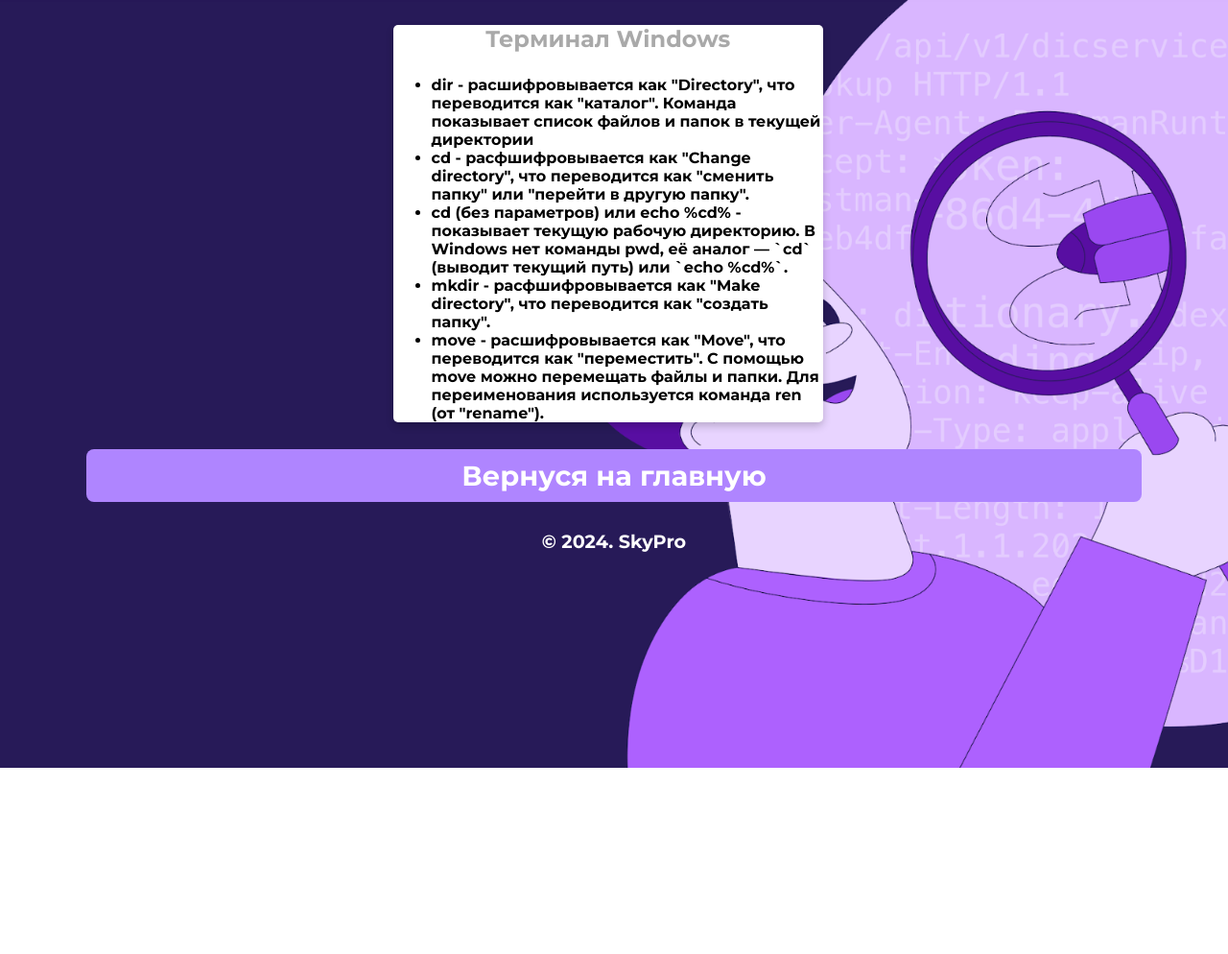
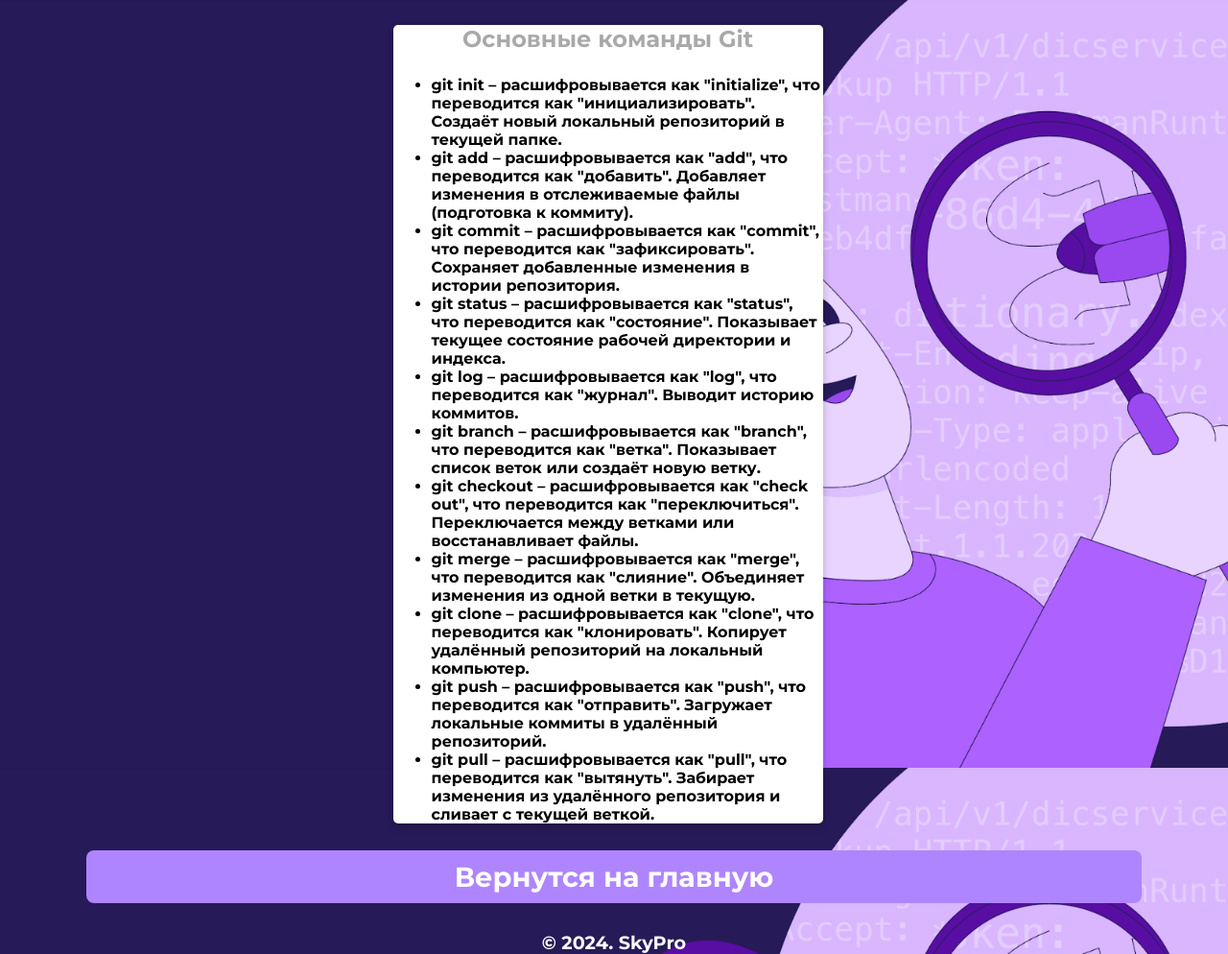
Before and after one commit to Sanaurova/calculator_app, a plain HTML site: page html/git.html in a window 1280 px wide. Shown: the whole page at 96% size. Before the commit the page ends 800 px from the top, so only its background shows below. Drawn offline with Linux system fonts and the light colour scheme.

Commit message:
fifth commit

```diff
--- a/html/git.html
+++ b/html/git.html
@@ -12,19 +12,25 @@
    <body>
       <!--Card-->
       <div class="card">
-         <p class="subtitle">Терминал Windows</p>
+         <p class="subtitle">Основные команды Git</p>
           <ul>
-            <li>dir - расшифровывается как "Directory", что переводится как "каталог". Команда показывает список файлов и папок в текущей директории</li>
-            <li>cd - расфшифровывается как "Change directory", что переводится как "сменить папку" или "перейти в другую папку".</li>
-            <li>cd (без параметров) или echo %cd% - показывает текущую рабочую директорию. В Windows нет команды pwd, её аналог — `cd` (выводит текущий путь) или `echo %cd%`.</li>
-            <li>mkdir - расфшифровывается как "Make directory", что переводится как "создать папку".</li>
-            <li>move - расшифровывается как "Move", что переводится как "переместить". С помощью move можно перемещать файлы и папки. Для переименования используется команда ren (от "rename").</li>
+           <li>git init – расшифровывается как "initialize", что переводится как "инициализировать". Создаёт новый локальный репозиторий в текущей папке.</li>
+            <li>git add – расшифровывается как "add", что переводится как "добавить". Добавляет изменения в отслеживаемые файлы (подготовка к коммиту).</li>
+            <li>git commit – расшифровывается как "commit", что переводится как "зафиксировать". Сохраняет добавленные изменения в истории репозитория.</li>
+            <li>git status – расшифровывается как "status", что переводится как "состояние". Показывает текущее состояние рабочей директории и индекса.</li>
+            <li>git log – расшифровывается как "log", что переводится как "журнал". Выводит историю коммитов.</li>
+            <li>git branch – расшифровывается как "branch", что переводится как "ветка". Показывает список веток или создаёт новую ветку.</li>
+            <li>git checkout – расшифровывается как "check out", что переводится как "переключиться". Переключается между ветками или восстанавливает файлы.</li>
+            <li>git merge – расшифровывается как "merge", что переводится как "слияние". Объединяет изменения из одной ветки в текущую.</li>
+            <li>git clone – расшифровывается как "clone", что переводится как "клонировать". Копирует удалённый репозиторий на локальный компьютер.</li>
+            <li>git push – расшифровывается как "push", что переводится как "отправить". Загружает локальные коммиты в удалённый репозиторий.</li>
+            <li>git pull – расшифровывается как "pull", что переводится как "вытянуть". Забирает изменения из удалённого репозитория и сливает с текущей веткой.</li>
          </ul>
       </div>
       <!--footer-->
       <footer class="animated fadeIn">
          <p class="location" align="center">
-            <a href="../index.html">Вернуся на главную</a>
+            <a href="../index.html">Вернутся на главную</a>
          </p>
          &copy; 2024. SkyPro
       </footer>
```
Also changed, not shown: html/cmd.html (+1 -1 lines), index.html (+1 -1 lines).
